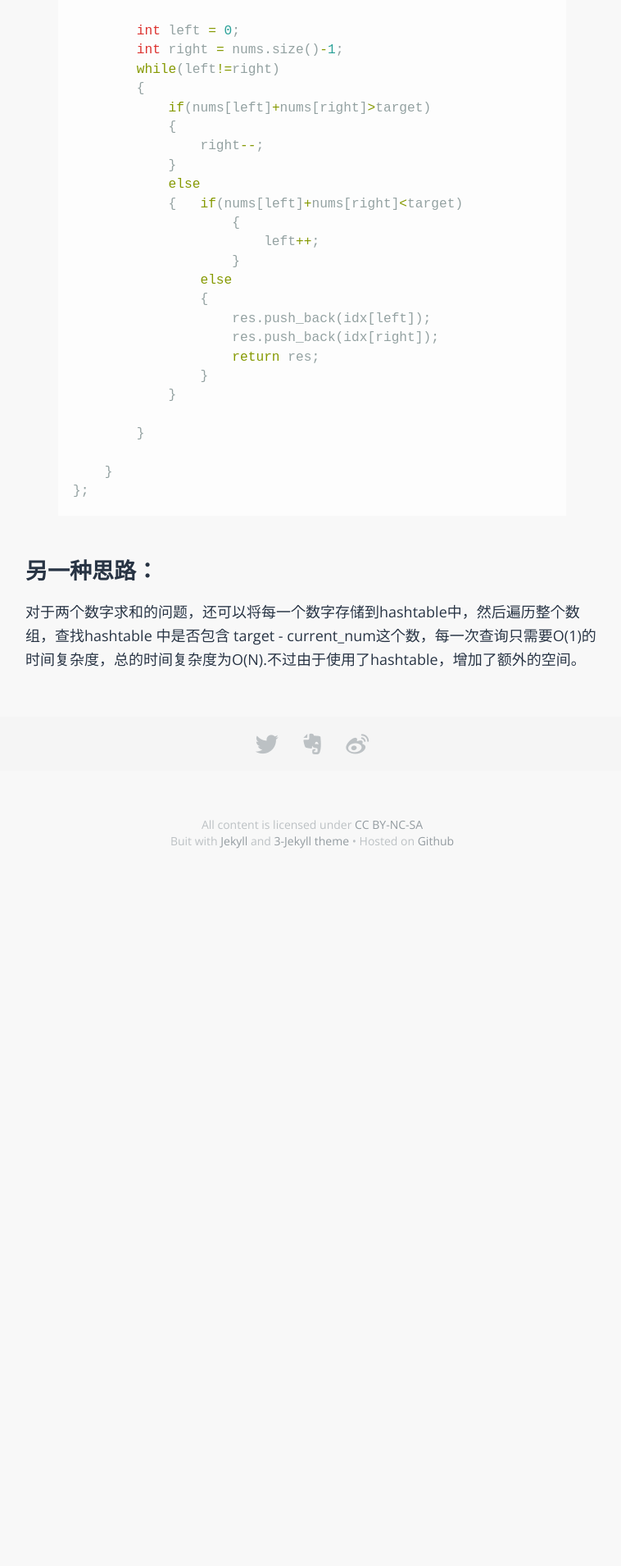
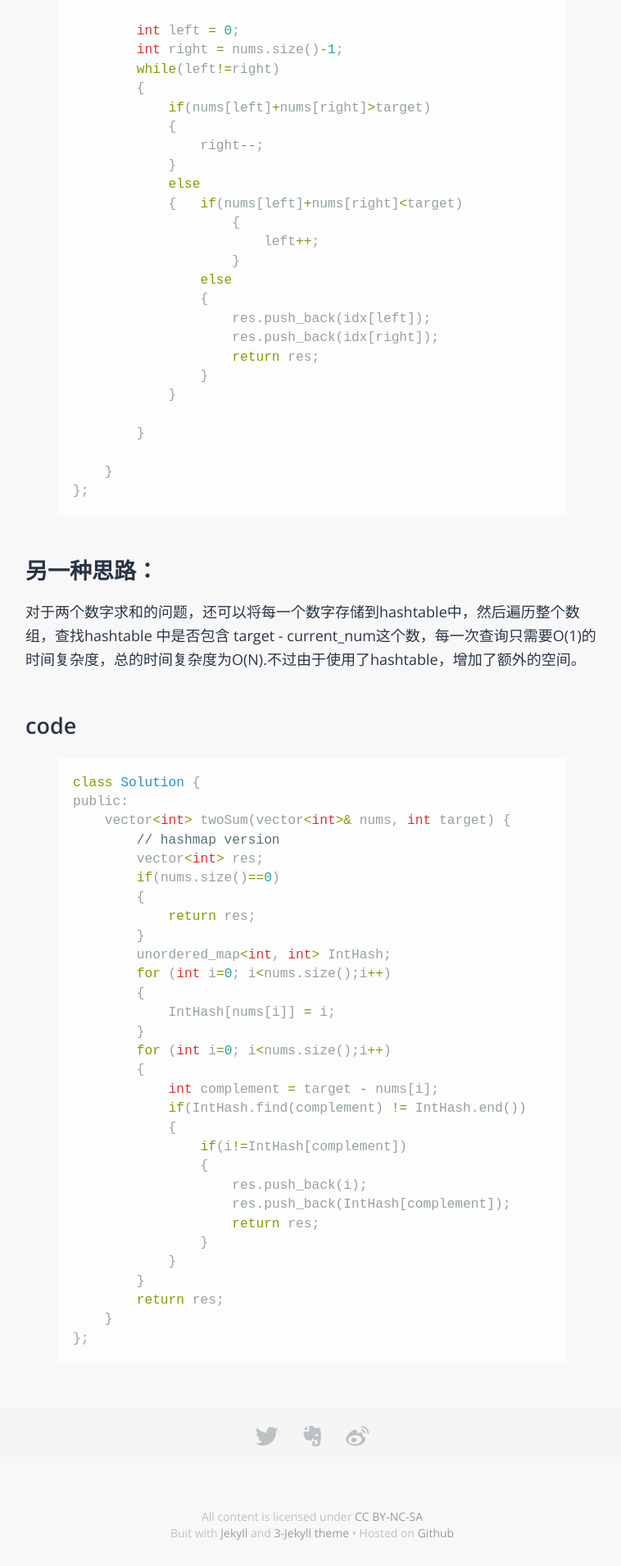
Before and after one commit to Weishenghua/Weishenghua.github.io, a Jekyll site: the page built from _posts/2017-02-21-leetcode-2sum.markdown, in a window 1280 px wide. Shown: the part 1356-3266 px from the top of the page at 82% size, without its empty margins (259-1017 px from the left). Built offline with Jekyll 4.4.1, drawn with Linux system fonts in a browser that asks for light colours; some web fonts are replaced.

Commit message:
Update 2017-02-21-leetcode-2sum.markdown

```diff
--- a/_posts/2017-02-21-leetcode-2sum.markdown
+++ b/_posts/2017-02-21-leetcode-2sum.markdown
@@ -64,5 +64,40 @@ public:
     }
 };
 {% endhighlight %}
+
 ## 另一种思路：
 对于两个数字求和的问题，还可以将每一个数字存储到hashtable中，然后遍历整个数组，查找hashtable 中是否包含 target - current_num这个数，每一次查询只需要O(1)的时间复杂度，总的时间复杂度为O(N).不过由于使用了hashtable，增加了额外的空间。
+
+## code
+{% highlight c++ %}
+class Solution {
+public:
+    vector<int> twoSum(vector<int>& nums, int target) {
+        // hashmap version
+        vector<int> res;
+        if(nums.size()==0)
+        {
+            return res;
+        }
+        unordered_map<int, int> IntHash;
+        for (int i=0; i<nums.size();i++)
+        {
+            IntHash[nums[i]] = i;
+        }
+        for (int i=0; i<nums.size();i++)
+        {
+            int complement = target - nums[i];
+            if(IntHash.find(complement) != IntHash.end())
+            {
+                if(i!=IntHash[complement])
+                {
+                    res.push_back(i);
+                    res.push_back(IntHash[complement]);
+                    return res;
+                }
+            }
+        }
+        return res;
+    }
+};
+{% endhighlight %}
```
